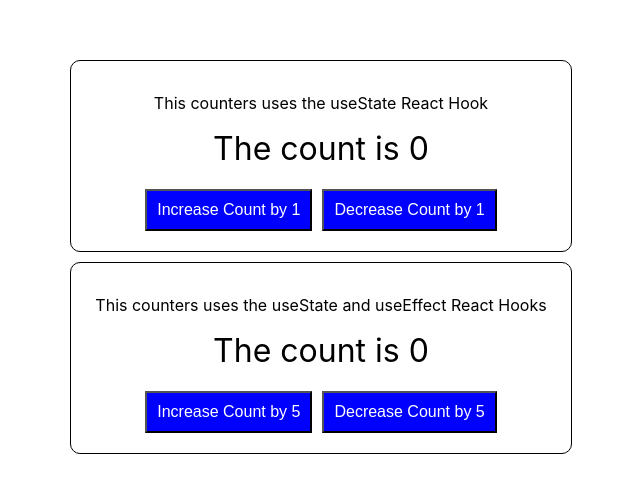
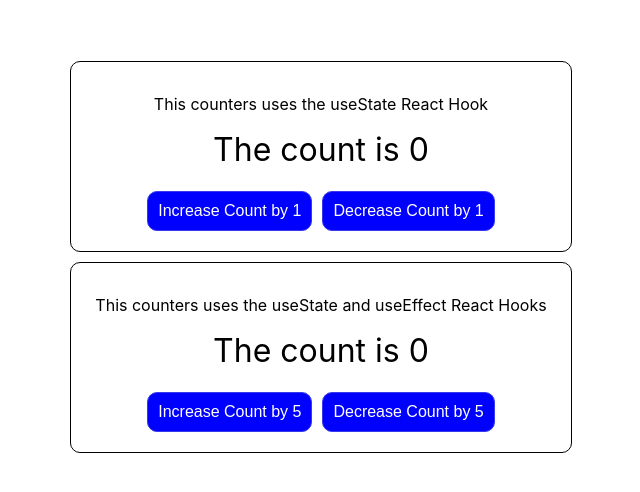
Before and after one commit to wchrapcynski/hooks-practice, a React (Create React App) app: page / in a window 1280 px wide. Shown: the part 148-640 px from the top of the page, without its empty margins (319-959 px from the left). Built offline with nearby package versions, Linux system fonts and the light colour scheme.

Commit message:
Updated CSS

```diff
--- a/src/components/counter/Counter.css
+++ b/src/components/counter/Counter.css
@@ -35,4 +35,14 @@ button {
     padding: 10px;
     background-color: blue;
     color: white;
+    border: 1px solid rgb(56, 56, 236);
+    border-radius: 10px;
+    -webkit-border-radius: 10px;
+    -moz-border-radius: 10px;
+    -ms-border-radius: 10px;
+    -o-border-radius: 10px;
 }
+
+button:hover {
+    background-color: rgb(8, 8, 129);
+}
```
